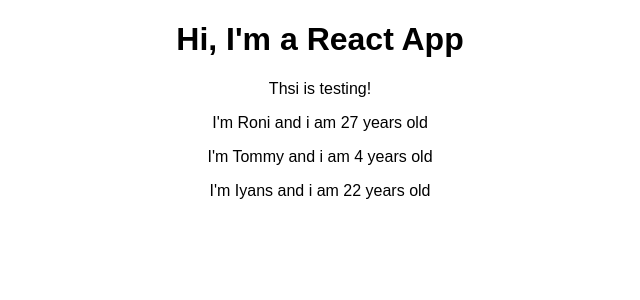
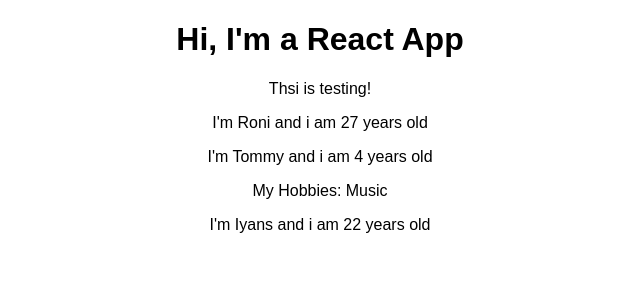
Before and after one commit to vani1992-seelam/build-react-app, a React (Create React App) app in the folder react-complete-guide/: page / in a window 1280 px wide. Shown: the top 300 px of the page, without its empty margins (320-960 px from the left). Built offline with nearby package versions, Linux system fonts and the light colour scheme.

Commit message:
Using children props

```diff
--- a/react-complete-guide/src/App.js
+++ b/react-complete-guide/src/App.js
@@ -1,18 +1,19 @@
-import React from 'react';
-import './App.css';
-import Person from './Person/Person';
+import React from "react";
+import "./App.css";
+import Person from "./Person/Person";
 
 function App() {
   return (
     <div className="App">
       <h1>Hi, I'm a React App</h1>
       <p>Thsi is testing!</p>
-      <Person name="Roni" age="27"/>
-      <Person name="Tommy" age="4" />
-      <Person name="Iyans" age="22"/>
+      <Person name="Roni" age="27" />
+      <Person name="Tommy" age="4">
+        My Hobbies: Music{" "}
+      </Person>
+      <Person name="Iyans" age="22" />
     </div>
   );
-
 }
 
 export default App;
--- a/react-complete-guide/src/Person/Person.js
+++ b/react-complete-guide/src/Person/Person.js
@@ -1,8 +1,14 @@
-import React from 'react';
+import React from "react";
 
-
-const person = (props) => {
-return <p>I'm {props.name} and i am {props.age} years old</p>
+const person = props => {
+  return (
+    <div>
+      <p>
+        I'm {props.name} and i am {props.age} years old
+      </p>
+      <p>{props.children}</p>
+    </div>
+  );
 };
 
 export default person;
```
